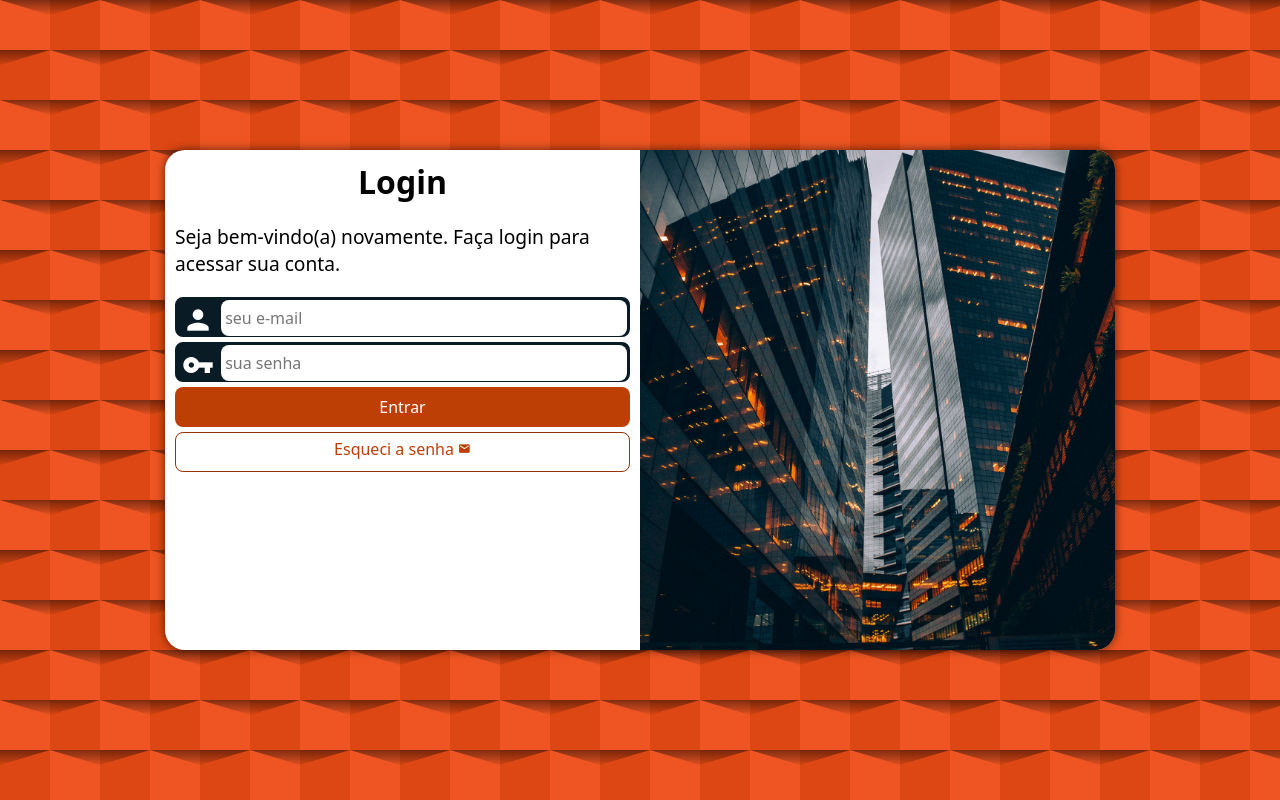
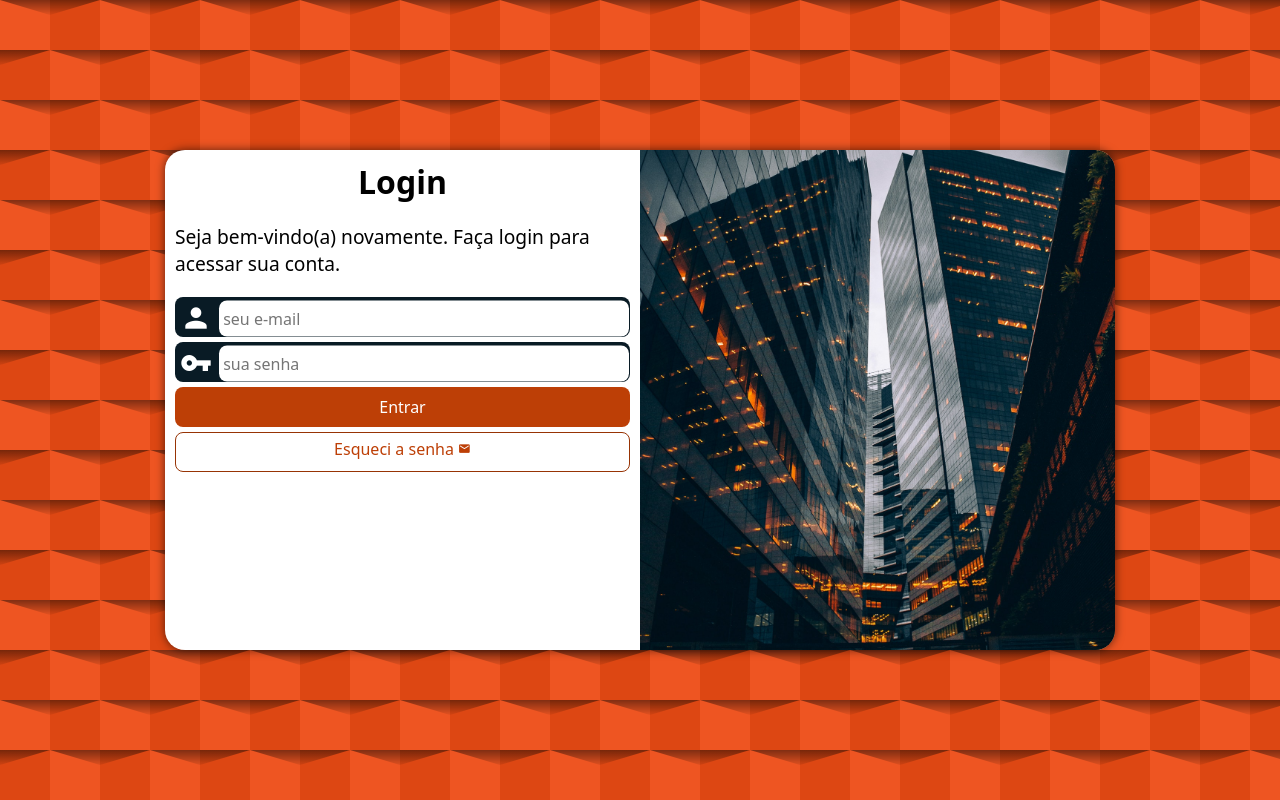
Before and after one commit to thiagoSouza1989/projeto-login, a plain HTML site: page index.html in a window 1280 px wide. Drawn offline with Linux system fonts and the light colour scheme.

Commit message:
correção de campo input

```diff
--- a/estilos/style.css
+++ b/estilos/style.css
@@ -53,7 +53,7 @@ main{
 
 .campo{
     background-color: #091b25;
-    border: 2px solid #091b25;
+    /*border: 2px solid #091b25;*/
     height: 40px;
     border-radius: 8px;
     margin: 5px 0px;
@@ -72,8 +72,8 @@ main{
 
     font-size: 1em;
     width: calc(100% - 45px);
-    height: 100%;
-    transform: translateY(-12px);
+    height: 90%;
+    transform: translateY(-9.5px);
     border: 0px;
     border-radius: 8px;
     padding: 4px;
```
